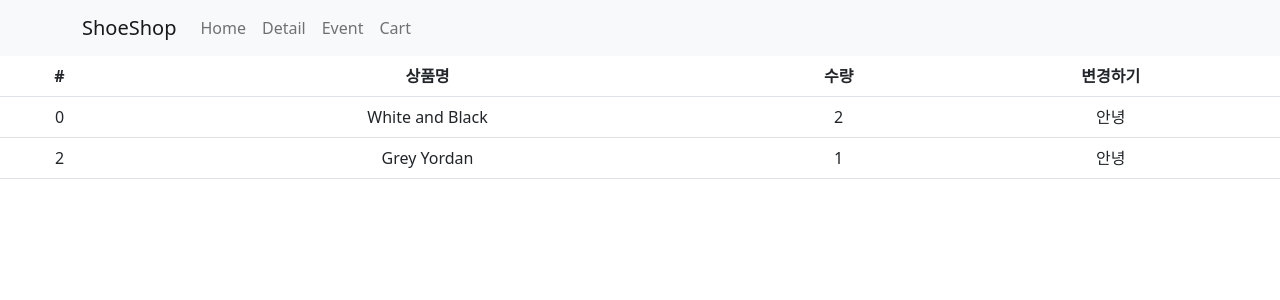
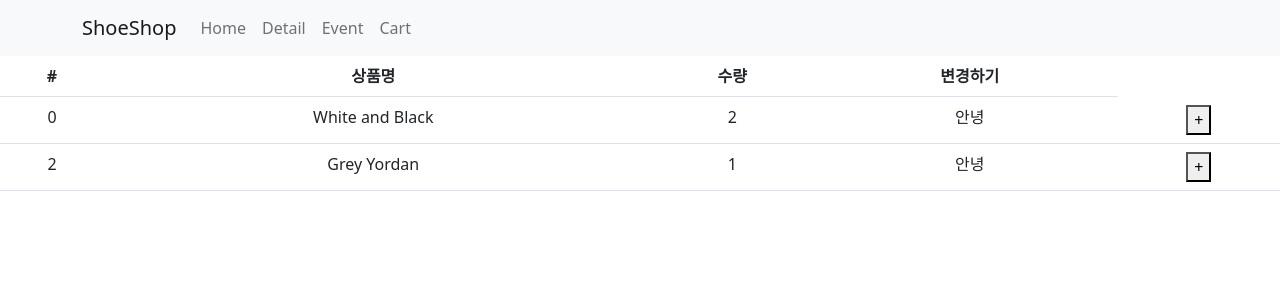
Before and after one commit to HyeonE0103/ShoppingMall, a React (Create React App) app: page /cart in a window 1280 px wide. Shown: the top 300 px of the page. Built offline with nearby package versions, Linux system fonts and the light colour scheme.

Commit message:
Redux, store에 state 변경

```diff
--- a/src/routes/cart.js
+++ b/src/routes/cart.js
@@ -1,8 +1,10 @@
 import { Table } from "react-bootstrap";
-import { useSelector } from "react-redux";
+import { useDispatch, useSelector } from "react-redux";
+import { changeName } from "../store";
 
 function Cart() {
   let state = useSelector((state) => state);
+  let dispatch = useDispatch();
   return (
     <Table>
       <thead>
@@ -20,6 +22,15 @@
             <td>{state.stock[i].name}</td>
             <td>{state.stock[i].count}</td>
             <td>안녕</td>
+            <td>
+              <button
+                onClick={() => {
+                  dispatch(changeName());
+                }}
+              >
+                +
+              </button>
+            </td>
           </tr>
         ))}
       </tbody>
--- a/src/store.js
+++ b/src/store.js
@@ -2,8 +2,15 @@
 
 let user = createSlice({
   name: "user",
-  initialState: "kim",
+  initialState: "Lee",
+  reducers: {
+    changeName(state) {
+      return "john " + state;
+    },
+  },
 });
+
+export let {changeName} = user.actions
 
 let stock = createSlice({
   name: "stock",
```
